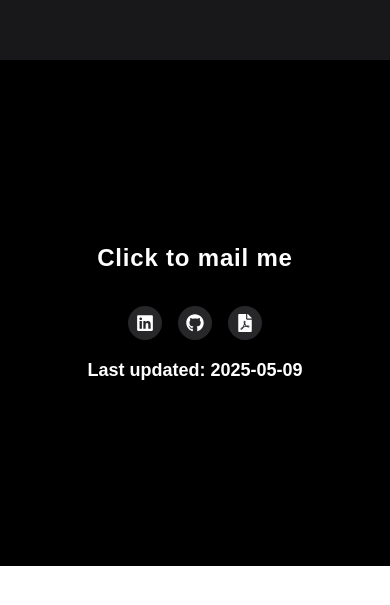
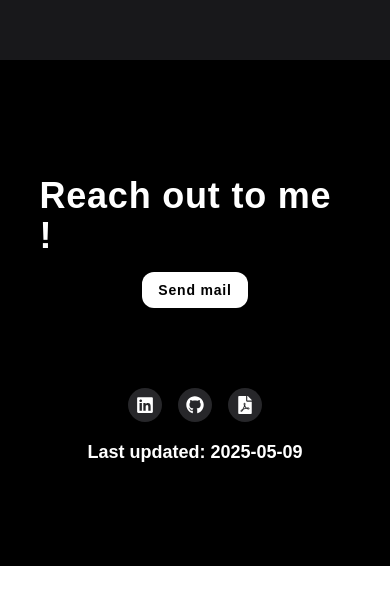
Before and after one commit to raiasim93/my-portfolio, a Next.js app: page / in a window 390 px wide. Shown: the part 4316-4921 px from the top of the page. Built offline with nearby package versions, Linux system fonts and the light colour scheme.

Commit message:
Improvement: Add a button for small screens to send mail

```diff
--- a/src/components/partials/FooterSection.tsx
+++ b/src/components/partials/FooterSection.tsx
@@ -17,9 +17,9 @@ const FooterSection = () => {
     }
     window.location.href = 'mailto:asimrai89@gmail.com';
   }
-
-
-
+  const handleButtonClick = () => {
+    window.location.href = 'mailto:asimrai89@gmail.com'
+  }
   return (
     <section
       className='min-h-[60vh] px-[6vw] 2xl:px-[16vw] flex flex-col gap-y-16 lg:gap-y-32 justify-center items-center  bg-black cursor-pointer'>
@@ -28,12 +28,18 @@ const FooterSection = () => {
         <div onClick={handleSectionClick}
           onMouseEnter={() => setHovered(true)}
           onMouseLeave={() => setHovered(false)}
-          className='flex justify-center text-2xl lg:text-4xl'>
+          className='lg:flex justify-center text-2xl lg:text-4xl hidden'>
           <div className={`absolute inset  duration-500 transition-all ease-in-out  flex justify-center items-center ${hovered ? '-translate-x-full opacity-0' : 'translate-x-0 opacity-100'}`}>
             Click to mail me
           </div>
           <div className={`absolute inset  duration-500 transition-all ease-in-out flex justify-center items-center  ${hovered ? 'translate-x-0 opacity-100' : 'translate-x-0 opacity-0'}`}>
             Redirecting now ...
+          </div>
+        </div>
+        <div className='p-4 flex flex-col justify-between lg:hidden'>
+          <h2 className='text-4xl'> Reach out to me ! </h2>
+          <div className='flex justify-center'>
+          <button onClick={handleButtonClick} className='sm:flex lg:hidden bg-white text-black text-sm py-2 px-4 rounded-xl mt-4'> Send mail   </button>
           </div>
         </div>
 
```
